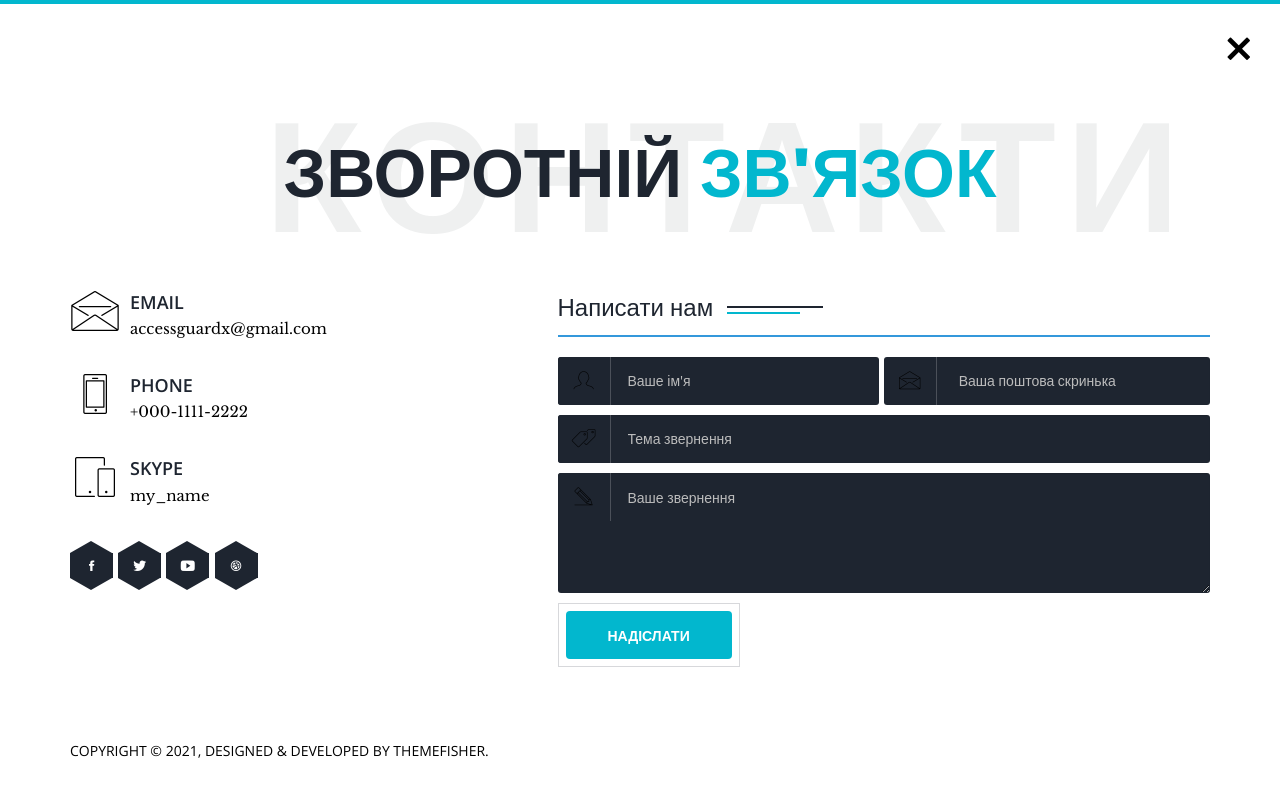
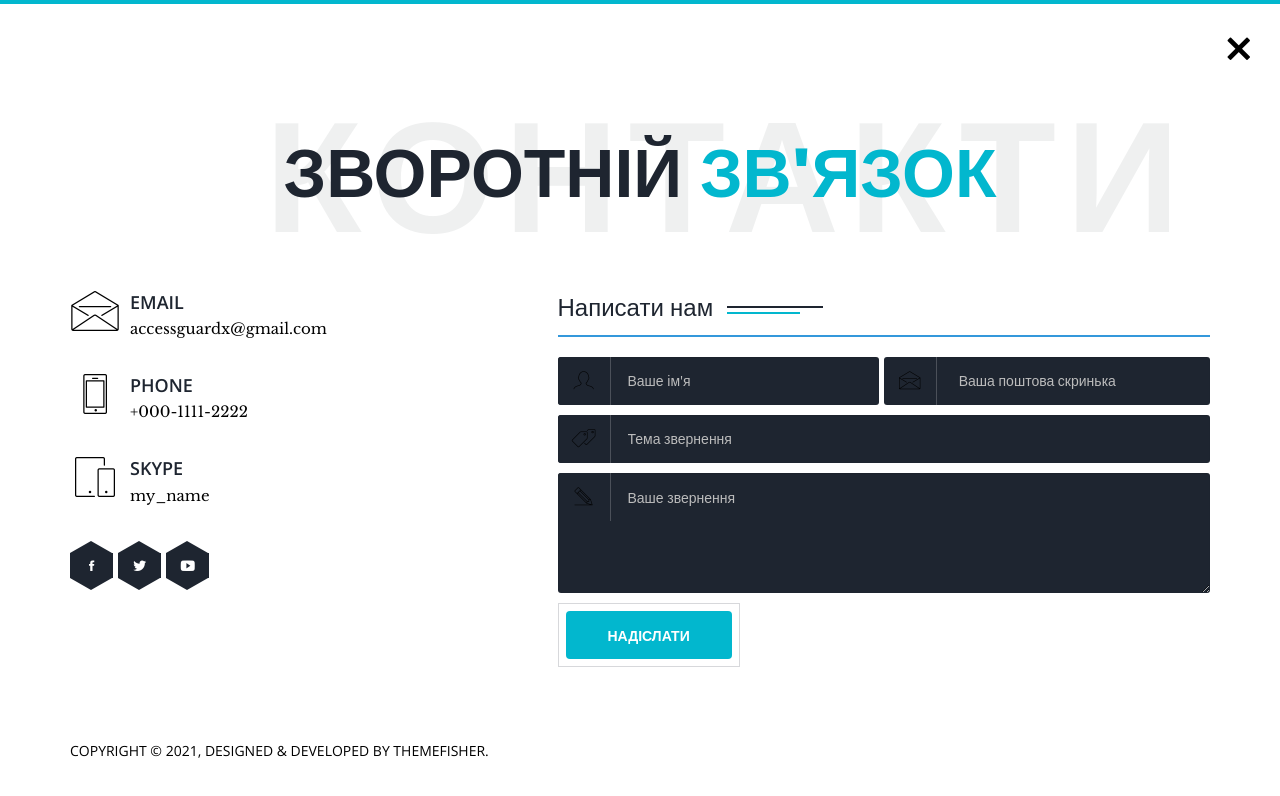
Before and after one commit to Volodymyrffs/sitmfa, a plain HTML site: page contact.html in a window 1280 px wide. Drawn offline with nearby package versions, Linux system fonts and the light colour scheme; files whose address does not match are found by name.

Commit message:
Update contact.html

```diff
--- a/contact.html
+++ b/contact.html
@@ -109,10 +109,6 @@
                   <span class="contact-social-hex"></span>
                   <a href="#"><i class="tf-ion-social-youtube"></i></a>
                 </li>
-                <li>
-                  <span class="contact-social-hex"></span>
-                  <a href="www.dribbble.com/themefisher"><i class="tf-ion-social-dribbble"></i></a>
-                </li>
               </ul>
             </div>
             <div class="col-xs-12 col-sm-7 col-md-7 col-md-offset-1 col-lg-offset-2">
```
